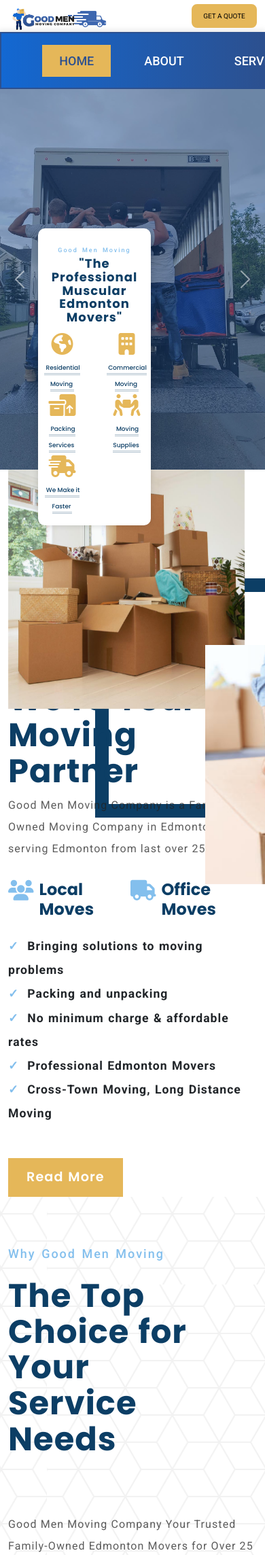
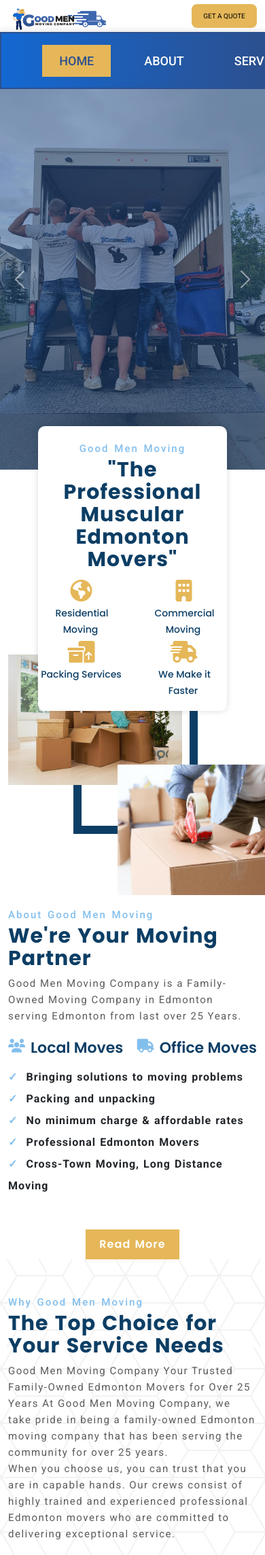
Before and after one commit to Binu-Tamang/Good-men-moving, a PHP site: page / in a window 390 px wide. Shown: the top 2288 px of the page at 68% size. Run offline with PHP 8.4, Linux system fonts and the light colour scheme; some libraries are stand-ins or nearby versions; some web fonts are replaced.

Commit message:
responsive code half done

```diff
--- a/assets/css/style.css
+++ b/assets/css/style.css
@@ -379,7 +380,8 @@ section.banner-part {
   position: absolute;
   top: -4rem;
   z-index: 1;
-  right: 7rem;
+  right: 3.5rem;
+  left: 3.5rem;
 }
 section.company-services {
   height: 20rem;
@@ -396,8 +398,13 @@ section.company-services {
   padding: 0;
   font-size: 38px;
 }
-section.company-services span {
-  line-height: 2;
+span.good-men-moving {
+  color: #83bfed;
+  font-size: 18px;
+  font-weight: 500;
+  line-height: 4;
+  letter-spacing: 2px;
+  word-spacing: 2px;
 }
 .service-info span {
   color: #0c3e65;
@@ -417,7 +424,15 @@ section.company-services span {
   overflow: hidden;
   text-overflow: ellipsis;
 }
-.services-box-wrapper .good-men-h2 {
+h2.good-men-h2 {
+  color: #0c3e65;
+  font-family: poppins, sans-serif;
+  font-size: 48px;
+  font-weight: 700;
+  line-height: 1.1em;
+  letter-spacing: 1px;
+  word-spacing: 2px;
+  padding-right: 4rem;
   padding: 0;
   font-size: 36px;
 }
@@ -434,21 +449,18 @@ section.company-services span {
 /* ======responsive of company-services======== */
 @media (max-width: 62em) {
   section.company-services {
-    height: 10rem;
-    position: absolute;
-    top: 25rem;
+    height: 15rem;
+    position: relative;
     z-index: 1;
-    right: 3.5rem;
-    left: 3.5rem;
-  }
-  span.good-men-moving {
-    font-size: 12px;
   }
   section.company-services span {
-    font-size: 9px;
+    font-size: 15px;
   }
-  .services-box-wrapper .good-men-h2 {
-    font-size: 18px;
+  h2.good-men-h2 {
+    font-size: 30px;
+  }
+  .hide-box {
+    display: none;
   }
   .services-img i {
     font-size: 2rem;
@@ -457,8 +469,11 @@ section.company-services span {
   }
   .services-box-wrapper .heading-span {
     padding: 2px;
-    border-bottom-style: double;
-    border-color: #0c3e654f;
+    font-size: 14px;
+  }
+  span.good-men-moving {
+    font-size: 15px;
+    line-height: 2;
   }
 }
 @media (max-width: 35em) {
@@ -466,6 +481,7 @@ section.company-services span {
 /* ======about good men moving css starts==== */
 section.about-good-men-moving {
   margin: 0;
+  overflow-x: hidden;
 }
 .img-good-men-moving img {
   width: 100%;
@@ -484,25 +500,28 @@ section.about-good-men-moving {
 }
 .abou-img-left {
   position: relative;
+  height: 100%;
+  min-height: 400px;
+}
+.abou-img-left img:last-child {
+  margin: -30px 0 0 44%;
 }
 .abou-img-left img {
-  height: 22rem;
-  width: 95%;
+  height: 20rem;
+  width: 18rem;
   object-fit: cover;
 }
 .abou-img-left::before {
-  /* background: #0c3e65; */
   content: "";
-  height: 100%;
-  width: 100%;
+  height: 60%;
+  width: 70%;
   display: inline-block;
   position: absolute;
-  top: 10rem;
+  top: 8rem;
   right: 0;
   bottom: 0;
-  left: 8rem;
+  left: 6rem;
   z-index: -1;
-  /* border-radius: 4px; */
   border: 20px solid #0c3e65;
 }
 .img-good-men-moving img::before {
@@ -513,24 +532,6 @@ section.about-good-men-moving {
   width: 100%;
   height: 100%;
   background-color: hwb(213.71deg 10.59% 48.24% / 49%);
-}
-span.good-men-moving {
-  color: #83bfed;
-  font-size: 18px;
-  font-weight: 500;
-  line-height: 4;
-  letter-spacing: 2px;
-  word-spacing: 2px;
-}
-h2.good-men-h2 {
-  color: #0c3e65;
-  font-family: poppins, sans-serif;
-  font-size: 48px;
-  font-weight: 700;
-  line-height: 1.1em;
-  letter-spacing: 1px;
-  word-spacing: 2px;
-  padding-right: 4rem;
 }
 .about-gmm-info {
   margin-left: 1rem;
@@ -598,25 +599,62 @@ button.about-btn:hover {
   color: #0c3e65;
   transition: 0.3s ease;
 }
+p.good-man-moving-p {
+  /* line-height: 2; */
+  letter-spacing: 1.1px;
+  color: #222222bd;
+}
 /* =========responsive of about-good-men-moving============ */
 @media (max-width: 62em) {
-  .img-good-men-moving{
+  .img-good-men-moving {
     height: 15rem;
+    margin: 2rem 0 0 0;
   }
-  .about-gmm-info{
-margin: 0;
+  .about-gmm-info {
+    margin: 8rem 0 0 0;
+  }
+  .abou-img-left::before {
+    width: 50%;
+    border: 12px solid #0c3e65;
+    height: 50%;
+    top: 4rem;
+  }
+  .abou-img-left img {
+    height: 12rem;
+    width: 16rem;
+  }
+  .about-gmm-info h2.good-men-h2 {
+    font-size: 30px;
+  }
+  p.good-man-moving-p {
+    font-size: 15px;
+    letter-spacing: 1.5px;
+    line-height: 24px;
+  }
+  .about-box {
+    margin: 6px 0;
+  }
+  .about-box i {
+    font-size: 20px;
+  }
+  .about-box h3 {
+    font-size: 22px;
+    font-weight: 600;
+  }
+  .about-gmm-info ul li {
+    font-size: 1rem;
+  }
+  .btn-about-gmm {
+    text-align: center;
+  }
+  button.about-btn {
+    font-size: 1rem;
+    padding: 4px 18px;
   }
 }
 @media (max-width: 35em) {
 }
 /* =========why choose good men moving css========= */
-p.good-man-moving-p {
-  line-height: 2;
-  letter-spacing: 1.1px;
-  /* font-weight: 500; */
-  color: #222222bd;
-  /* margin-top: 74px; */
-}
 section.choosen-part {
   padding: 3rem 0 5rem 0;
   background-position: bottom;
@@ -694,7 +732,56 @@ section.choosen-part img {
   border-radius: 12px;
   z-index: -1;
 }
+/* ======responsive css of choosen part====== */
+@media (max-width: 62em) {
+  .choose-up-right p {
+    margin: 0;
+  }
+  section.choosen-part img {
+    width: 70px;
+  }
+  .choose-3-boxes h3 {
+    font-size: 18px;
+    margin: 6px 0;
+  }
+  .call-us-now::after {
+    width: 100%;
+    height: 200px;
+  }
+  .call-us-now {
+    height: 200px;
+    text-align: center;
+  }
+  .call-us-now h4{
+    font-size: 30px;
+    line-height: 1rem;
+  }
+  .call-us-now a{
+    font-size: 22px;
+  }
+}
+@media (max-width: 35em) {
+}
 /* =========our services css starts========== */
+section.goodmen-our-services {
+  background-image: linear-gradient(rgb(31 45 48 / 61%), rgb(31 45 48 / 60%)),
+    url(../img/umzug-per-spedition.jpg);
+  padding: 5rem 0;
+  text-align: center;
+  /* margin-top: 5rem; */
+}
+section.goodmen-our-services span {
+  font-size: 22px;
+}
+section.goodmen-our-services h4 {
+  color: #fff;
+  font-size: 3rem;
+  font-family: "Poppins", sans-serif;
+  letter-spacing: 3px;
+  font-weight: 700;
+  line-height: 1.1em;
+  word-spacing: 6.1px;
+}
 .our-services-boxes img {
   width: 100%;
   height: 200px;
--- a/assets/js/custom.js
+++ b/assets/js/custom.js
@@ -5,8 +5,10 @@ const nav_list = document.querySelector(".nav-list");
 const toggleNavbar = () => {
   nav_list.classList.toggle("active");
 };
+if(mobile_nav){
+  mobile_nav.addEventListener("click", toggleNavbar);
 
-mobile_nav.addEventListener("click", toggleNavbar);
+}
 
 
 // js for text slider up and down
@@ -55,7 +57,7 @@ $(".owl-carousel").owlCarousel({
       items: 1,
     },
     600: {
-      items: 3,
+      items: 2,
     },
     1000: {
       items: 4,
--- a/index.php
+++ b/index.php
@@ -108,7 +108,7 @@
               </div>
             </div>
           </div>
-          <div class="col-md-2 col-6">
+          <div class="col-md-2 hide-box">
             <div class="company-services-box">
               <div class="services-img">
                 <i class="fa-solid fa-people-carry-box"></i>
@@ -143,15 +143,9 @@
       <div class="row">
         <div class="col-lg-6">
           <div class="img-good-men-moving">
-            <div class="col-md-6">
-              <div class="abou-img-left">
-                <img src="assets/img/umzug-per-spedition.jpg" alt="3 men">
-              </div>
-            </div>
-            <div class="col-md-6">
-              <div class="about-img-right">
-                <img src="assets/img/packing-moving-box.jpg" alt="3 men">
-              </div>
+            <div class="abou-img-left">
+              <img src="assets/img/umzug-per-spedition.jpg" alt="3 men">
+              <img src="assets/img/packing-moving-box.jpg" alt="3 men">
             </div>
           </div>
         </div>
@@ -179,7 +173,9 @@
               <li>Professional Edmonton Movers</li>
               <li>Cross-Town Moving, Long Distance Moving</li>
             </ul>
-            <button class="about-btn">Read More</button>
+            <div class="btn-about-gmm">
+              <button class="about-btn">Read More</button>
+            </div>
           </div>
         </div>
       </div>
@@ -251,7 +247,7 @@
     <span class="good-men-moving">Good Men Moving</span>
     <h4>Our Services</h4>
     <div class="container">
-      <div class="row">
+      <div class="row gy-4">
         <div class="col-md-4">
           <div class="our-services-boxes">
             <img src="assets/img/residential_moving.jpg" alt="residential moving">
@@ -510,11 +506,6 @@
   include('inc/footer.php');
   include('inc/js.php')
     ?>
-  <!-- ---------------------------footer ends--------------------- -->
-  <!-- js link -->
-  <?php
-  include('inc/js.php')
-    ?>
 </body>
 
 </html>
```
Also changed, not shown: other parts of assets/css/style.css (+55 -40 lines), inc/footer.php (+32 -53 lines), assets/img/interac.png (added), assets/img/mastercard.png (deleted), assets/img/visa.png (deleted).
